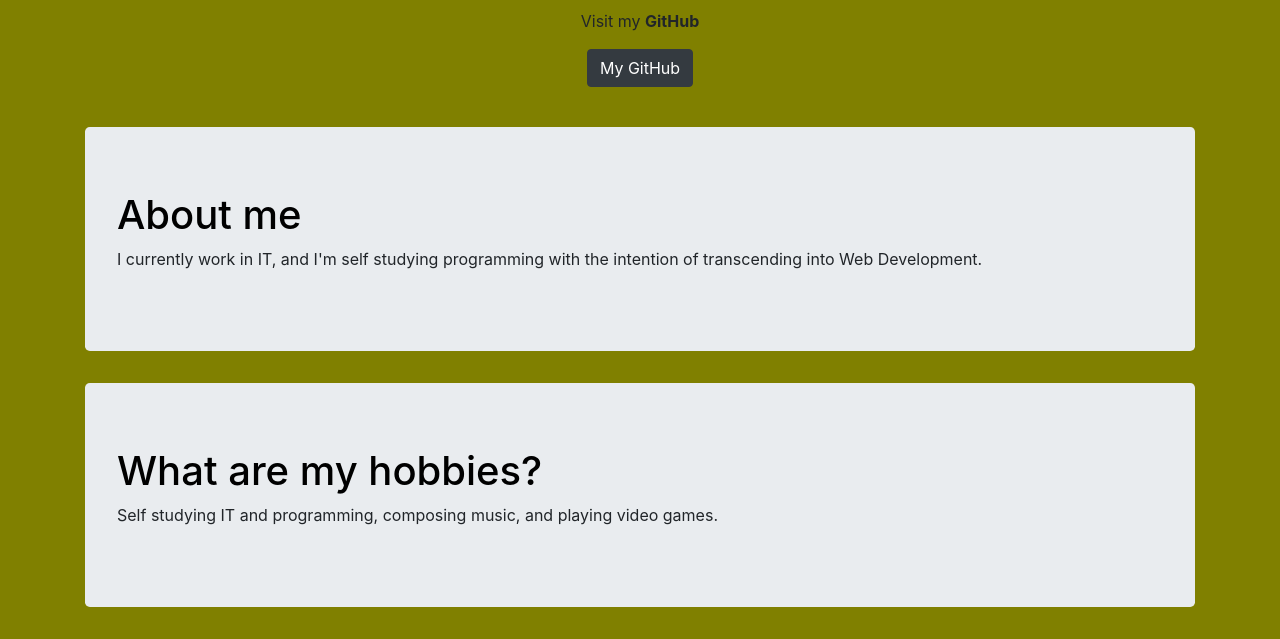
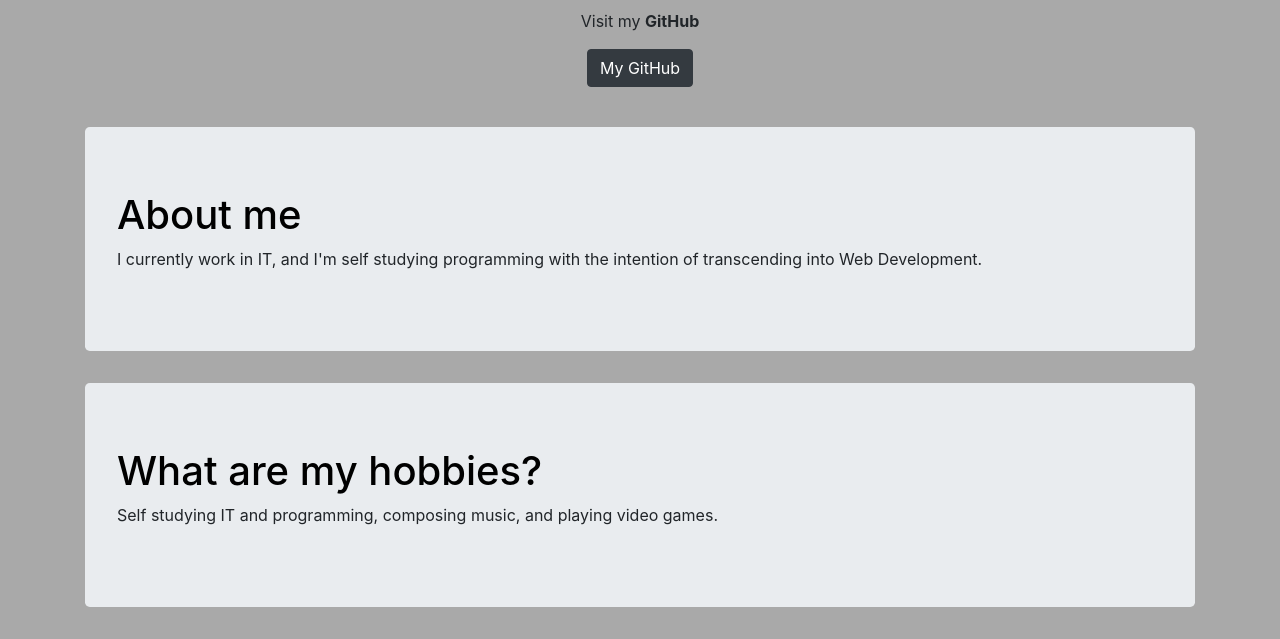
Before and after one commit to rehan-c/flask-home-page, a Flask app: page / in a window 1280 px wide. Shown: the part 411-1050 px from the top of the page. Run offline with Flask 2, Linux system fonts and the light colour scheme; some libraries are stand-ins or nearby versions.

Commit message:
Updated background colour to grey

```diff
--- a/static/styles.css
+++ b/static/styles.css
@@ -5,7 +5,7 @@
 
 body
 {
-    background-color: olive;
+    background-color: darkgrey;
 }
 
 .githubbutton
```
